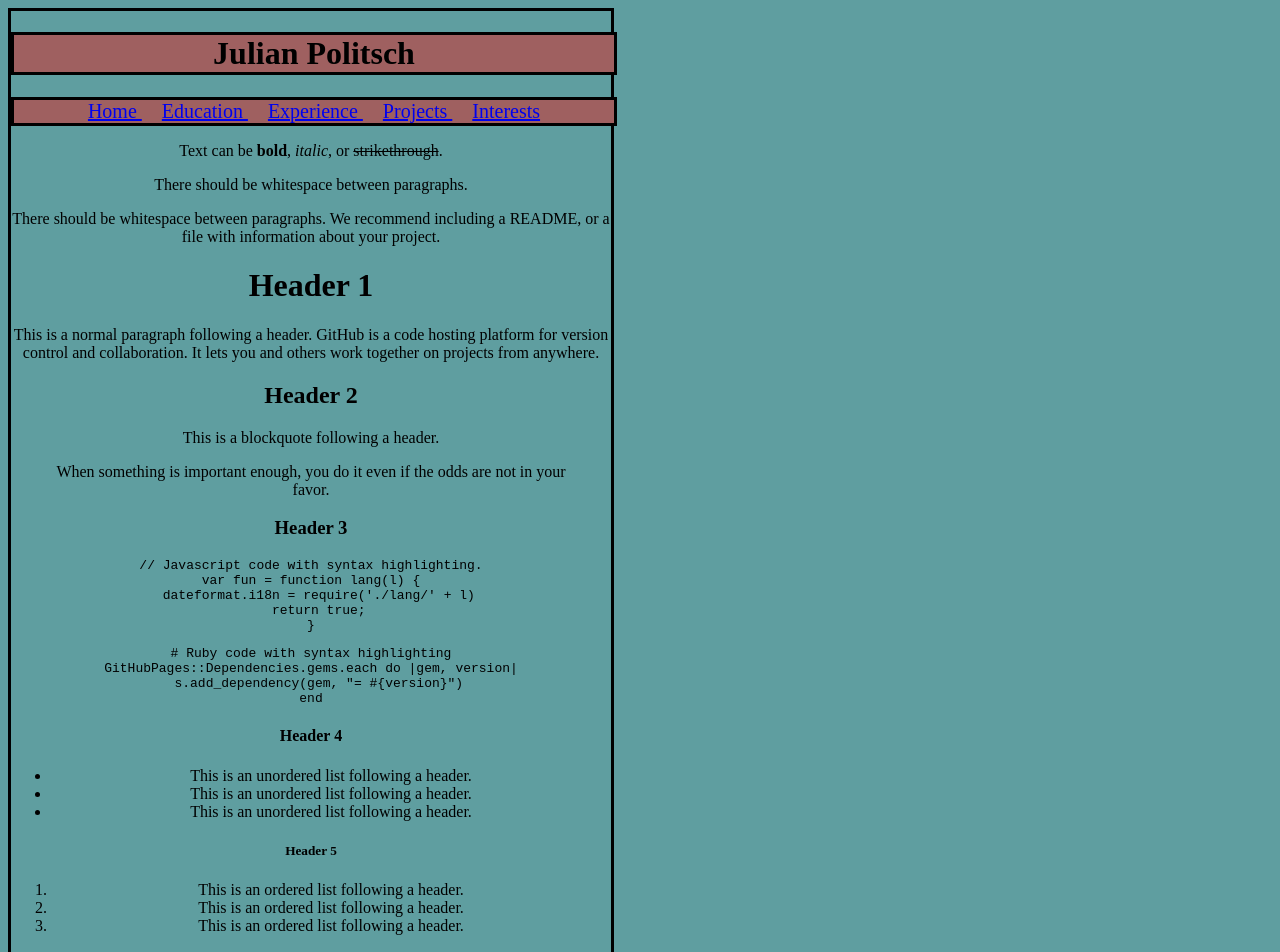
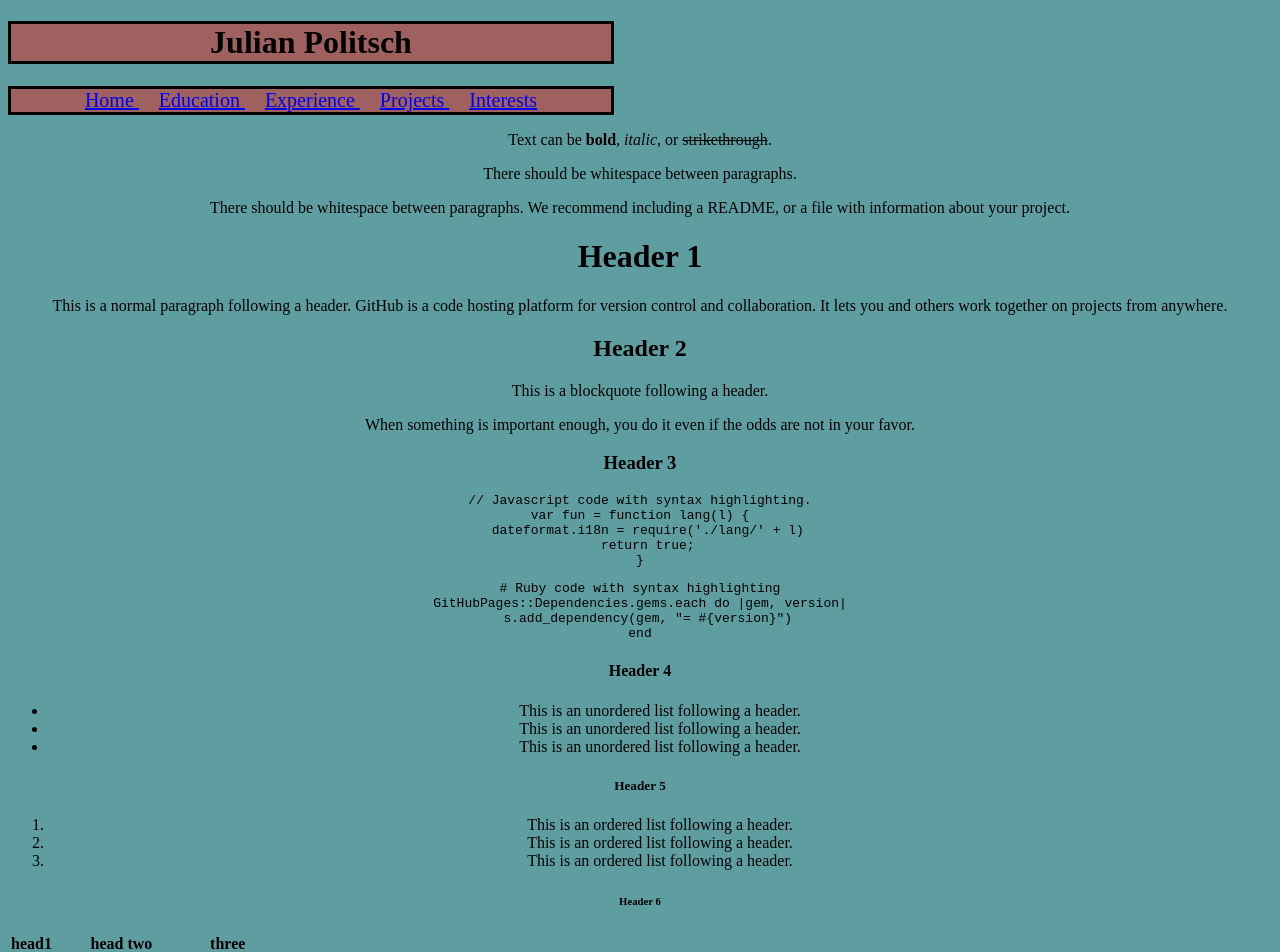
Before and after one commit to jepolitsch/jepolitsch.github.io, a Jekyll site: the page built from index.md, in a window 1280 px wide. Shown: the top 952 px of the page. Built offline with Jekyll 4.4.1, drawn with Linux system fonts in a browser that asks for light colours.

Commit message:
Update alt.html

```diff
--- a/_layouts/alt.html
+++ b/_layouts/alt.html
@@ -5,7 +5,7 @@
    <head>
     <meta charset="utf-8">
     <meta http-equiv="X-UA-Compatible" content="IE=edge">
-    <meta name="viewport" content="width=device-width,maximum-scale=2">
+    <meta name="viewport" content="width=device-width,maximum-scale=1">
     <style>
       .center {
        text-align: center;
@@ -31,7 +31,7 @@
         </nav
    </head>
 
-  <body style="background-color:cadetblue;" class= "center">
+  <body style="background-color:cadetblue; text-align: center" >
     {{ content }}
   </body>
 </html>
```
